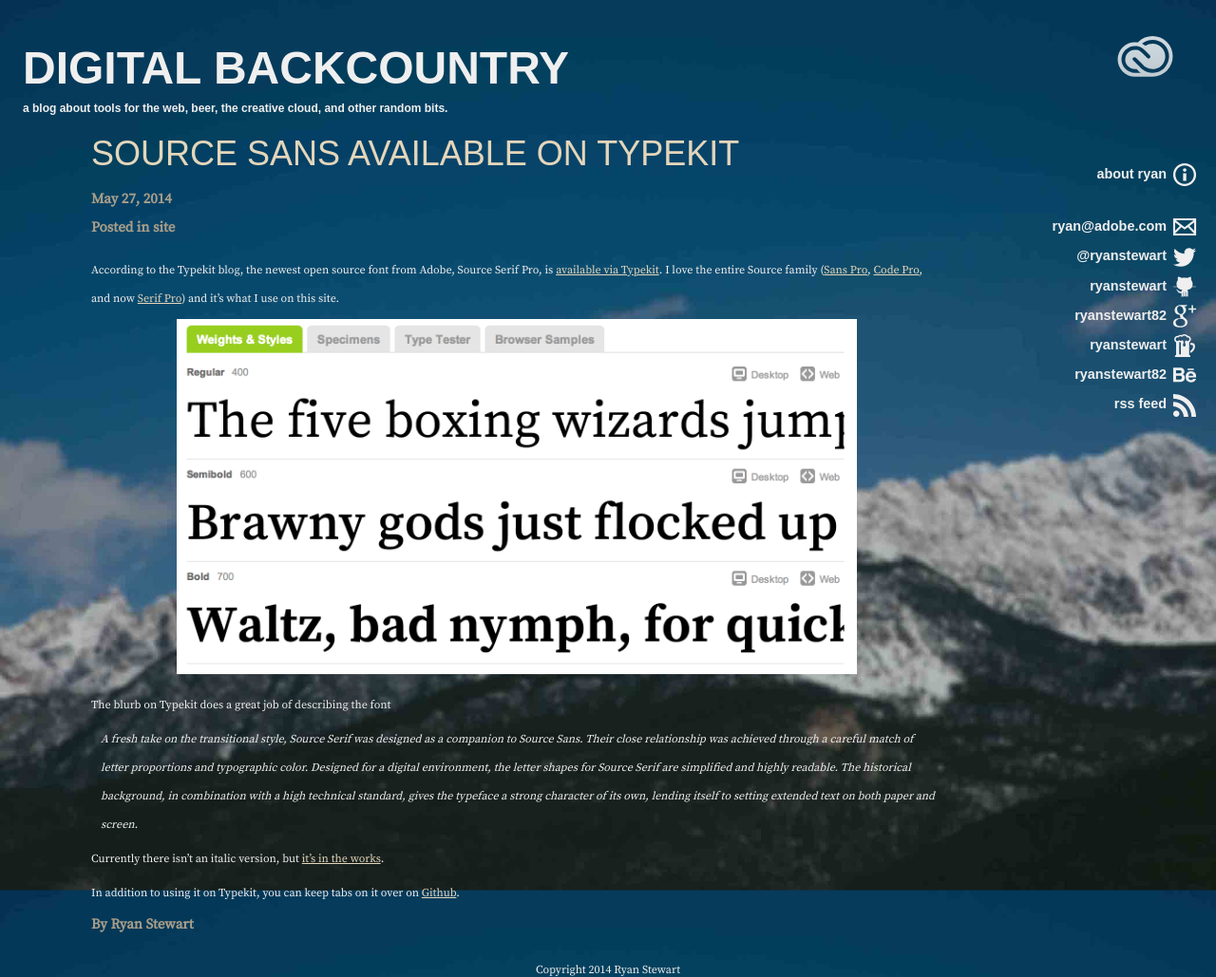
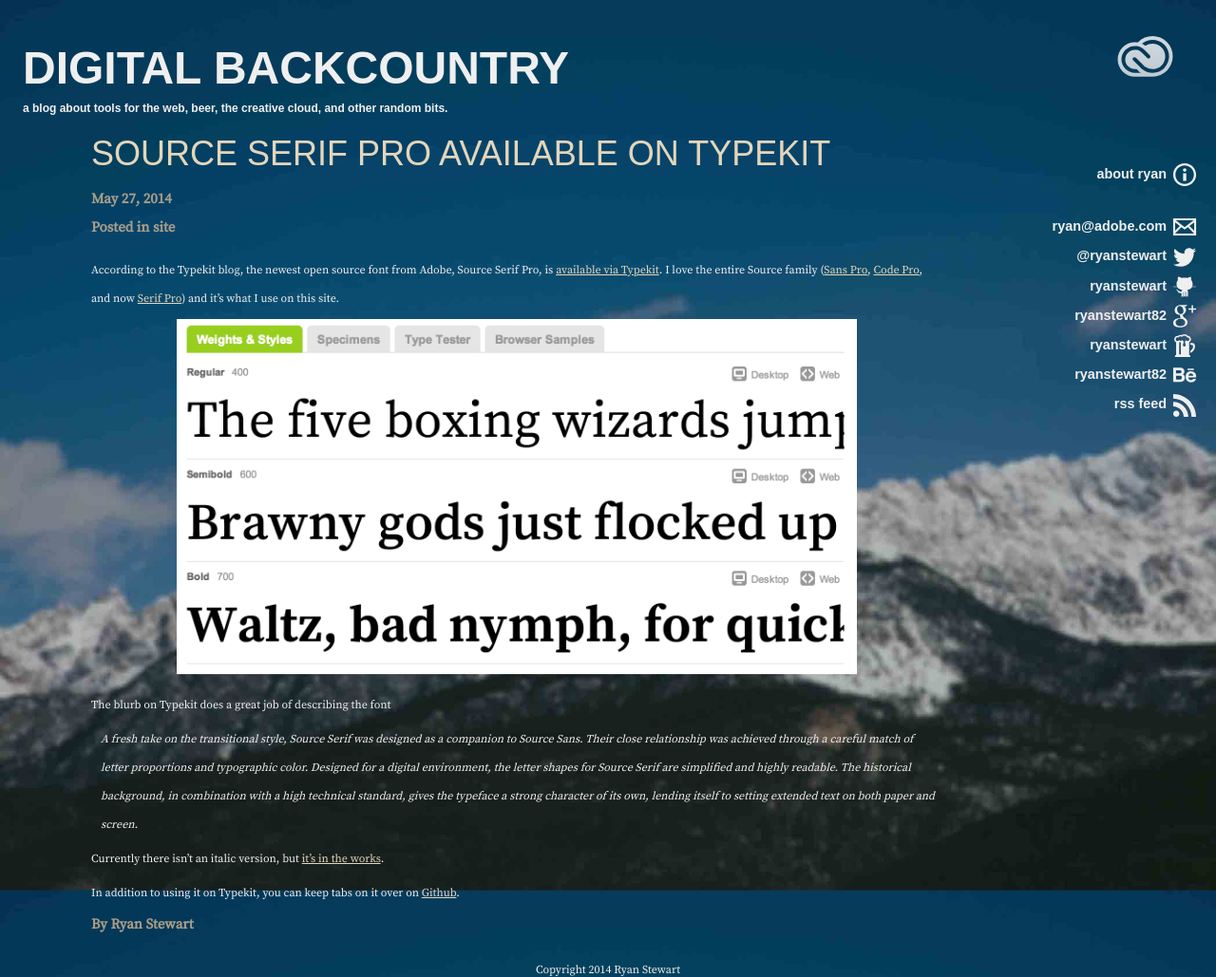
Before and after one commit to ryanstewart/ryanstewart.github.com, a Jekyll site: the page built from _posts/2014-05-27-source-serif-available-on-typekit.md, in a window 1280 px wide. Shown: the whole page at 95% size. Built offline with Jekyll 4.4.1, drawn with Linux system fonts in a browser that asks for light colours.

Commit message:
Typo in title.

```diff
--- a/_posts/2014-05-27-source-sans-available-on-typekit.md
+++ b/_posts/2014-05-27-source-serif-available-on-typekit.md
@@ -1,6 +1,6 @@
 ---
 layout: post
-title:  "Source Sans Available on Typekit"
+title:  "Source Serif Pro Available on Typekit"
 date:   2014-05-27 11:28:00
 categories: site
 ---
```
